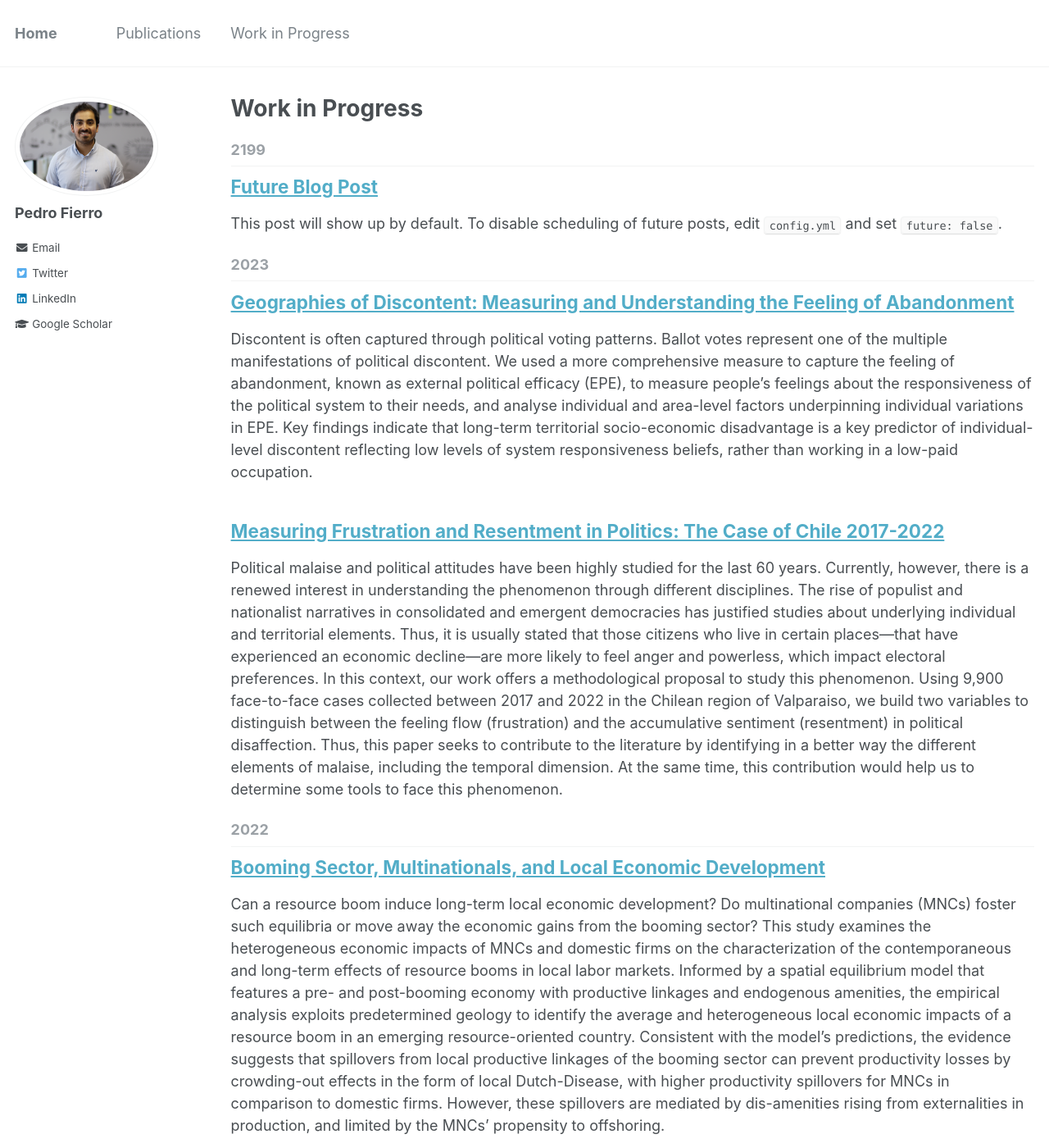
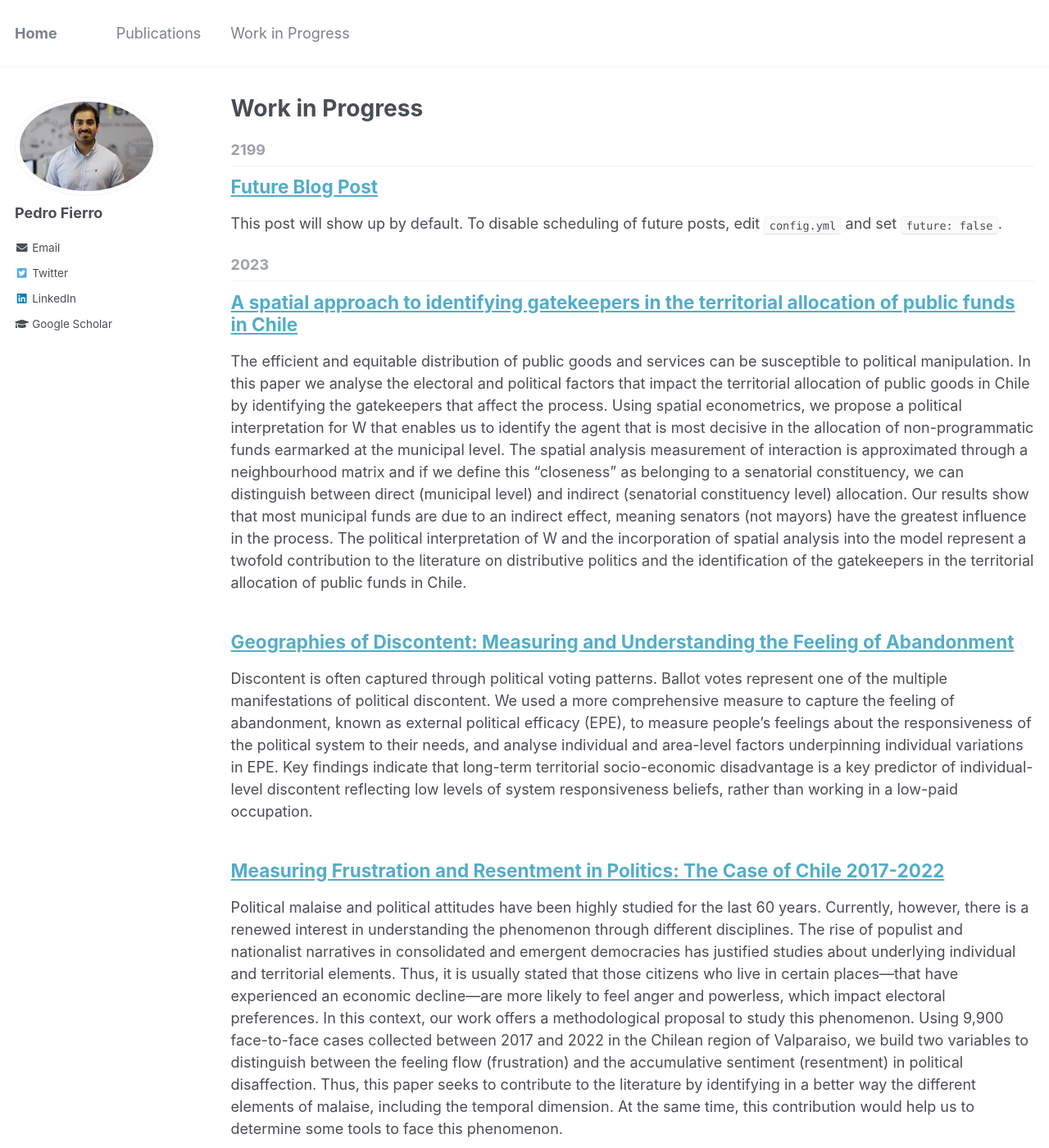
Before and after one commit to pedrofierroz87/pedrofierroz87.github.io, a Jekyll site: the page built from _pages/year-archive.html, in a window 1280 px wide and 1400 px high. Shown: the whole window at 82% size. Built offline with Jekyll 4.4.1, drawn with Linux system fonts in a browser that asks for light colours.

Commit message:
Update 2013-08-14-blog-post-3.md

```diff
--- a/_posts/2013-08-14-blog-post-3.md
+++ b/_posts/2013-08-14-blog-post-3.md
@@ -1,13 +1,13 @@
 ---
-title: 'Booming Sector, Multinationals, and Local Economic Development'
-date: 2022-10-10
-permalink: /posts/2013/08/blog-post-2/
+title: 'A spatial approach to identifying gatekeepers in the territorial allocation of public funds in Chile'
+date: 2023-05-10
+permalink: /posts/2013/08/blog-post-3/
 tags:
-  - Exhaustible Resources
-  - Dutch Disease
-  - Local Labor Markets
+  - Spatial Analysis
+  - Spatial Modelling
+  - Distributive Politics
 ---
 
-Can a resource boom induce long-term local economic development? Do multinational companies (MNCs) foster such equilibria or move away the economic gains from the booming sector? This study examines the heterogeneous economic impacts of MNCs and domestic firms on the characterization of the contemporaneous and long-term effects of resource booms in local labor markets. Informed by a spatial equilibrium model that features a pre- and post-booming economy with productive linkages and endogenous amenities, the empirical analysis exploits predetermined geology to identify the average and heterogeneous local economic impacts of a resource boom in an emerging resource-oriented country. Consistent with the model’s predictions, the evidence suggests that spillovers from local productive linkages of the booming sector can prevent productivity losses by crowding-out effects in the form of local Dutch-Disease, with higher productivity spillovers for MNCs in comparison to domestic firms. However, these spillovers are mediated by dis-amenities rising from externalities in production, and limited by the MNCs’ propensity to offshoring.
+The efficient and equitable distribution of public goods and services can be susceptible to political manipulation. In this paper we analyse the electoral and political factors that impact the territorial allocation of public goods in Chile by identifying the gatekeepers that affect the process. Using spatial econometrics, we propose a political interpretation for W that enables us to identify the agent that is most decisive in the allocation of non-programmatic funds earmarked at the municipal level. The spatial analysis measurement of interaction is approximated through a neighbourhood matrix and if we define this “closeness” as belonging to a senatorial constituency, we can distinguish between direct (municipal level) and indirect (senatorial constituency level) allocation. Our results show that most municipal funds are due to an indirect effect, meaning senators (not mayors) have the greatest influence in the process. The political interpretation of W and the incorporation of spatial analysis into the model represent a twofold contribution to the literature on distributive politics and the identification of the gatekeepers in the territorial allocation of public funds in Chile.
 
-Recommended citation: Soto-Diaz, J. (2022). "Booming Sector, Multinationals, and Local Economic Development."
+Recommended citation: Aroca, P. and P. Fierro. "A spatial approach to identifying gatekeepers in the territorial allocation of public funds in Chile."
```
